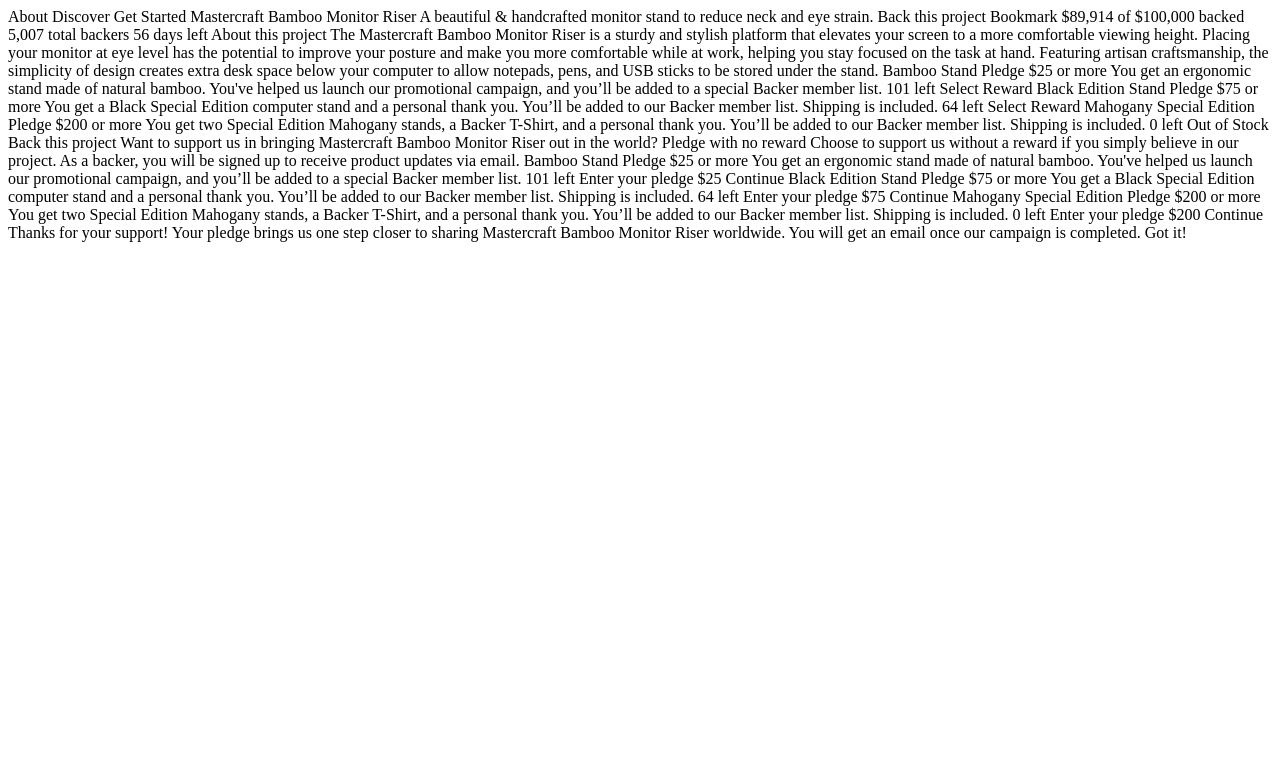
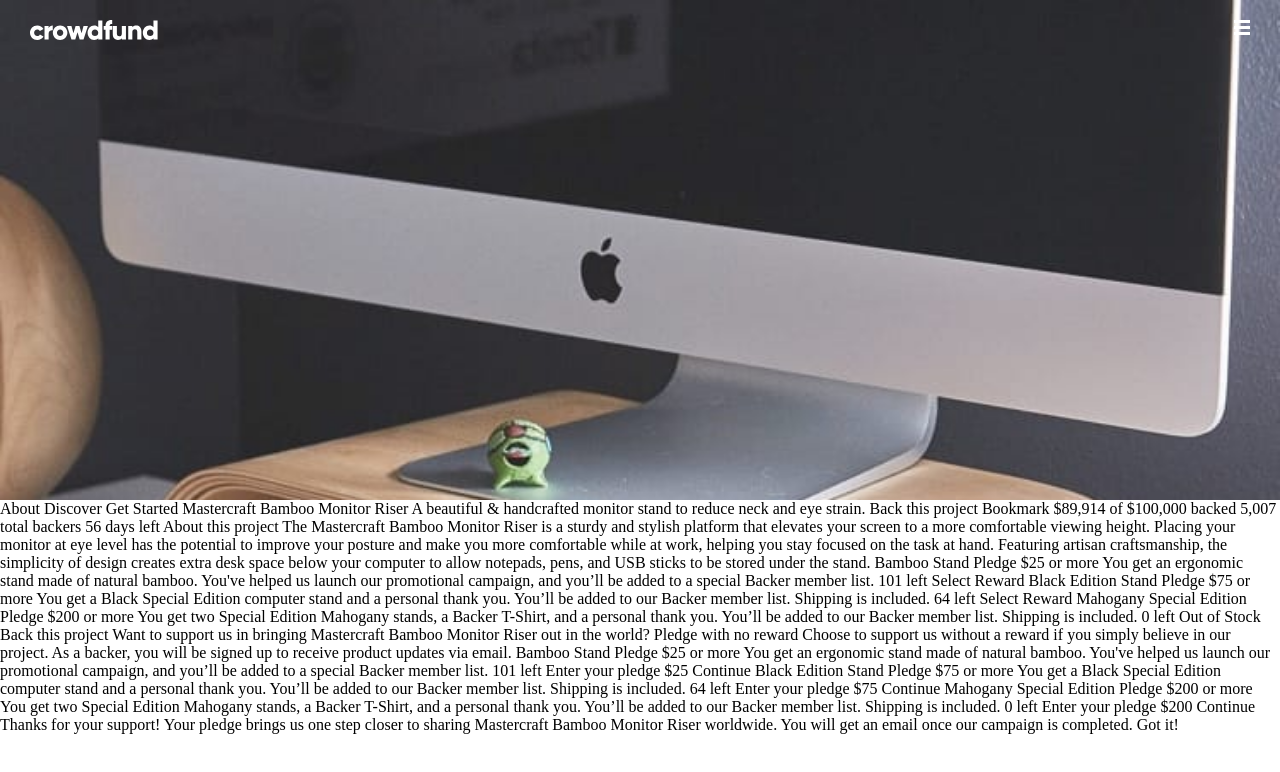
Before and after one commit to nivamoli/crowdfunding, a plain HTML site: page index.html in a window 1280 px wide. Drawn offline with Linux system fonts and the light colour scheme.

Commit message:
header terminado

```diff
--- a/index.html
+++ b/index.html
@@ -8,6 +8,7 @@
   <link rel="preconnect" href="https://fonts.googleapis.com">
   <link rel="preconnect" href="https://fonts.gstatic.com" crossorigin>
   <link href="https://fonts.googleapis.com/css2?family=Commissioner:wght@400;500;700&display=swap" rel="stylesheet">
+  <link rel="stylesheet" href="main.css">
   <title>Frontend Mentor | Crowdfunding product page</title>
 
   <!-- Feel free to remove these styles or customise in your own stylesheet 👍 -->
@@ -17,6 +18,14 @@
   </style>
 </head>
 <body>
+  <header class="header">
+    <div class="header-containe3">
+      <img src="/images/logo.svg" alt="logo">
+    </div>
+    <div class="header-container">
+      <img src="/images/icon-hamburger.svg" alt="icon_hamburguer">
+    </div>
+  </header>
   About
   Discover
   Get Started
--- a/main.css
+++ b/main.css
@@ -30,4 +30,10 @@ html.html {
 
 .header {
   height: 500px;
+  background-image: url(/images/image-hero-mobile.jpg);
+  background-repeat: no-repeat;
+  background-size: cover;
+  display: flex;
+  justify-content: space-between;
+  padding: 20px 30px
 }
```
